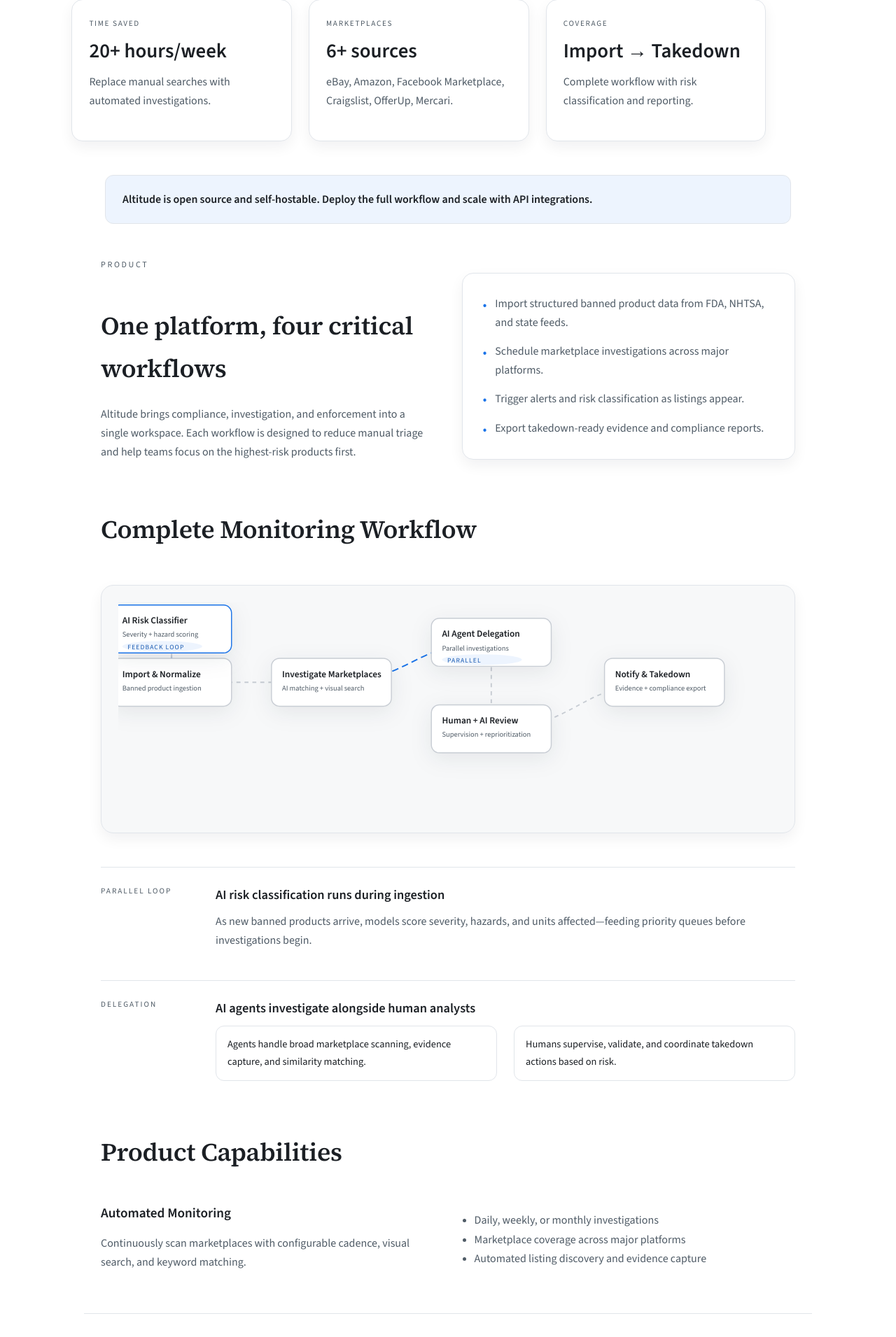
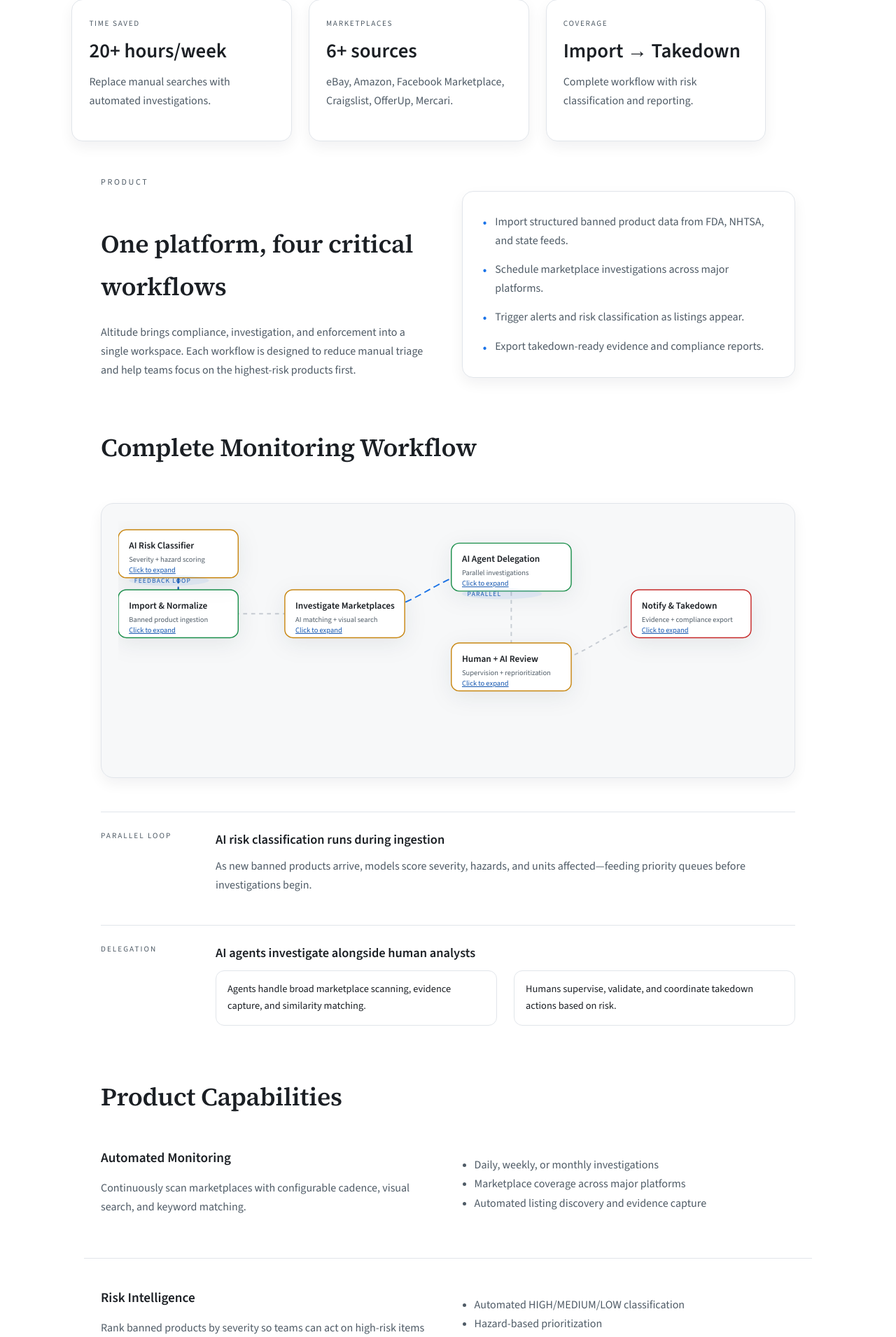
Before and after one commit to bizoton19/altitude, a Jekyll site: the page built from docs/index.md, in a window 1280 px wide. Shown: the part 1063-2974 px from the top of the page at 70% size. Built offline with Jekyll 4.4.1, drawn with Linux system fonts in a browser that asks for light colours.

Commit message:
Improve workflow DAG with arrows, interactivity, and scrollable roadmap

```diff
--- a/docs/_layouts/default.html
+++ b/docs/_layouts/default.html
@@ -641,6 +641,121 @@
   fill: var(--accent-strong);
   letter-spacing: 0.12em;
   text-transform: uppercase;
+}
+
+
+.workflow-dag {
+  overflow: hidden;
+}
+
+.workflow-dag svg {
+  width: 100%;
+  height: auto;
+  display: block;
+}
+
+.dag-link {
+  fill: none;
+  stroke: var(--border-strong);
+  stroke-width: 2;
+  stroke-dasharray: 6 6;
+  animation: dash 6s linear infinite;
+}
+
+.dag-link.active {
+  stroke: var(--accent);
+  stroke-dasharray: 10 6;
+}
+
+.dag-link.loop {
+  stroke: var(--accent-strong);
+}
+
+.dag-node {
+  fill: #fff;
+  stroke: var(--border-strong);
+  stroke-width: 1.5;
+  rx: 12;
+  ry: 12;
+  filter: drop-shadow(0 8px 16px rgba(15, 23, 42, 0.08));
+  transition: stroke 0.2s ease, transform 0.2s ease;
+}
+
+.dag-node.highlight {
+  stroke: var(--accent);
+}
+
+.dag-node.state-green {
+  stroke: #1b8f4b;
+}
+
+.dag-node.state-yellow {
+  stroke: #c88712;
+}
+
+.dag-node.state-red {
+  stroke: #c62828;
+}
+
+.dag-label {
+  font-family: "Source Sans 3", "Helvetica Neue", Arial, sans-serif;
+  fill: var(--ink);
+  font-weight: 600;
+  font-size: 14px;
+}
+
+.dag-subtitle {
+  font-size: 11px;
+  fill: var(--muted);
+}
+
+.dag-pill {
+  fill: var(--accent-soft);
+  stroke: none;
+  rx: 999;
+  ry: 999;
+}
+
+.dag-pill-text {
+  font-size: 10px;
+  fill: var(--accent-strong);
+  letter-spacing: 0.12em;
+  text-transform: uppercase;
+}
+
+.dag-expand {
+  font-size: 11px;
+  fill: var(--accent-strong);
+  text-decoration: underline;
+  cursor: pointer;
+}
+
+.roadmap-scroll {
+  display: grid;
+  grid-auto-flow: column;
+  grid-auto-columns: minmax(240px, 320px);
+  gap: 1.5rem;
+  overflow-x: auto;
+  padding: 0.5rem 0 1.5rem;
+  scroll-snap-type: x mandatory;
+}
+
+.roadmap-scroll > .premium-feature-card {
+  scroll-snap-align: start;
+}
+
+.roadmap-scroll::-webkit-scrollbar {
+  height: 8px;
+}
+
+.roadmap-scroll::-webkit-scrollbar-thumb {
+  background: var(--border-strong);
+  border-radius: 999px;
+}
+
+.roadmap-scroll::-webkit-scrollbar-track {
+  background: var(--bg-3);
+  border-radius: 999px;
 }
 
 @keyframes dash {
--- a/docs/index.md
+++ b/docs/index.md
@@ -48,9 +48,6 @@
   </div>
 </div>
 
-<div class="highlight-banner">
-  Altitude is open source and self-hostable. Deploy the full workflow and scale with API integrations.
-</div>
 
 <div class="split-section">
   <div>
@@ -122,20 +119,33 @@
     if (!container || !window.d3) return;
 
     const width = Math.min(container.clientWidth, 1000);
-    const height = 320;
+    const height = 360;
     const svg = d3.select(container)
       .append('svg')
       .attr('viewBox', `0 0 ${width} ${height}`)
       .attr('role', 'img')
       .attr('aria-label', 'Workflow DAG showing AI risk loop and agent delegation');
 
+    const defs = svg.append('defs');
+    defs.append('marker')
+      .attr('id', 'arrow')
+      .attr('viewBox', '0 -5 10 10')
+      .attr('refX', 10)
+      .attr('refY', 0)
+      .attr('markerWidth', 6)
+      .attr('markerHeight', 6)
+      .attr('orient', 'auto')
+      .append('path')
+      .attr('d', 'M0,-5L10,0L0,5')
+      .attr('fill', '#8a96a3');
+
     const positions = {
-      import: { x: 80, y: 120 },
-      risk: { x: 80, y: 40 },
-      investigate: { x: 320, y: 120 },
-      agents: { x: 560, y: 60 },
-      review: { x: 560, y: 190 },
-      takedown: { x: 820, y: 120 }
+      import: { x: 90, y: 140 },
+      risk: { x: 90, y: 50 },
+      investigate: { x: 340, y: 140 },
+      agents: { x: 590, y: 70 },
+      review: { x: 590, y: 220 },
+      takedown: { x: 860, y: 140 }
     };
 
     const linkGroup = svg.append('g');
@@ -143,7 +153,8 @@
       .data(data.links)
       .enter()
       .append('path')
-      .attr('class', d => `dag-link ${d.type === 'active' ? 'active' : ''}`)
+      .attr('class', d => `dag-link ${d.type === 'active' ? 'active' : ''} ${d.type === 'loop' ? 'loop' : ''}`)
+      .attr('marker-end', 'url(#arrow)')
       .attr('d', d => {
         const s = positions[d.source];
         const t = positions[d.target];
@@ -156,10 +167,41 @@
       .data(data.nodes)
       .enter()
       .append('g')
-      .attr('transform', d => `translate(${positions[d.id].x - 90}, ${positions[d.id].y - 36})`);
+      .attr('transform', d => `translate(${positions[d.id].x - 90}, ${positions[d.id].y - 36})`)
+      .style('cursor', 'pointer')
+      .on('click', function(event, d) {
+        const expanded = d3.select(this).classed('expanded');
+        d3.selectAll('.dag-detail').remove();
+        d3.selectAll('.dag-node').classed('highlight', false);
+        if (!expanded) {
+          d3.select(this).classed('expanded', true);
+          d3.select(this).select('rect').classed('highlight', true);
+          const detail = svg.append('g')
+            .attr('class', 'dag-detail')
+            .attr('transform', `translate(${positions[d.id].x - 120}, ${positions[d.id].y + 50})`);
+          detail.append('rect')
+            .attr('width', 240)
+            .attr('height', 64)
+            .attr('rx', 12)
+            .attr('fill', '#ffffff')
+            .attr('stroke', '#c8cdd4');
+          detail.append('text')
+            .attr('x', 12)
+            .attr('y', 24)
+            .attr('class', 'dag-label')
+            .text(d.label);
+          detail.append('text')
+            .attr('x', 12)
+            .attr('y', 44)
+            .attr('class', 'dag-subtitle')
+            .text(d.details);
+        } else {
+          d3.select(this).classed('expanded', false);
+        }
+      });
 
     node.append('rect')
-      .attr('class', d => `dag-node ${d.type === 'loop' ? 'highlight' : ''}`)
+      .attr('class', d => `dag-node ${d.type === 'loop' ? 'highlight' : ''} state-${d.state}`)
       .attr('width', 180)
       .attr('height', 72)
       .attr('rx', 12);
@@ -176,11 +218,17 @@
       .attr('y', 48)
       .text(d => d.subtitle);
 
+    node.append('text')
+      .attr('class', 'dag-expand')
+      .attr('x', 16)
+      .attr('y', 64)
+      .text('Click to expand');
+
     node.filter(d => d.type === 'loop' || d.type === 'branch')
       .append('rect')
       .attr('class', 'dag-pill')
       .attr('x', 16)
-      .attr('y', 54)
+      .attr('y', 68)
       .attr('width', 120)
       .attr('height', 16)
       .attr('rx', 999);
@@ -322,7 +370,7 @@
     We’re building toward deeper automation, broader capture, and better field intelligence. These are the next capabilities on deck.
   </p>
 
-  <div class="premium-features-grid">
+  <div class="premium-features-grid roadmap-scroll">
     <div class="premium-feature-card">
       <div class="premium-feature-icon"><i class="fas fa-globe"></i></div>
       <h3>Public Submission API</h3>
```
Also changed, not shown: other parts of docs/index.md (+7 -7 lines).
